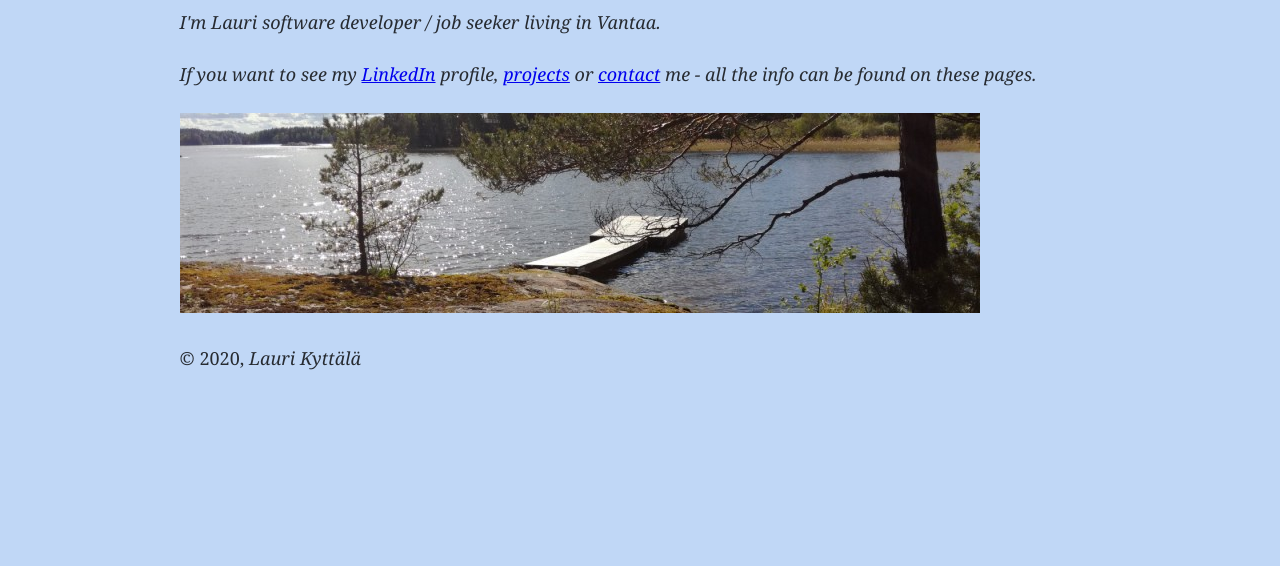
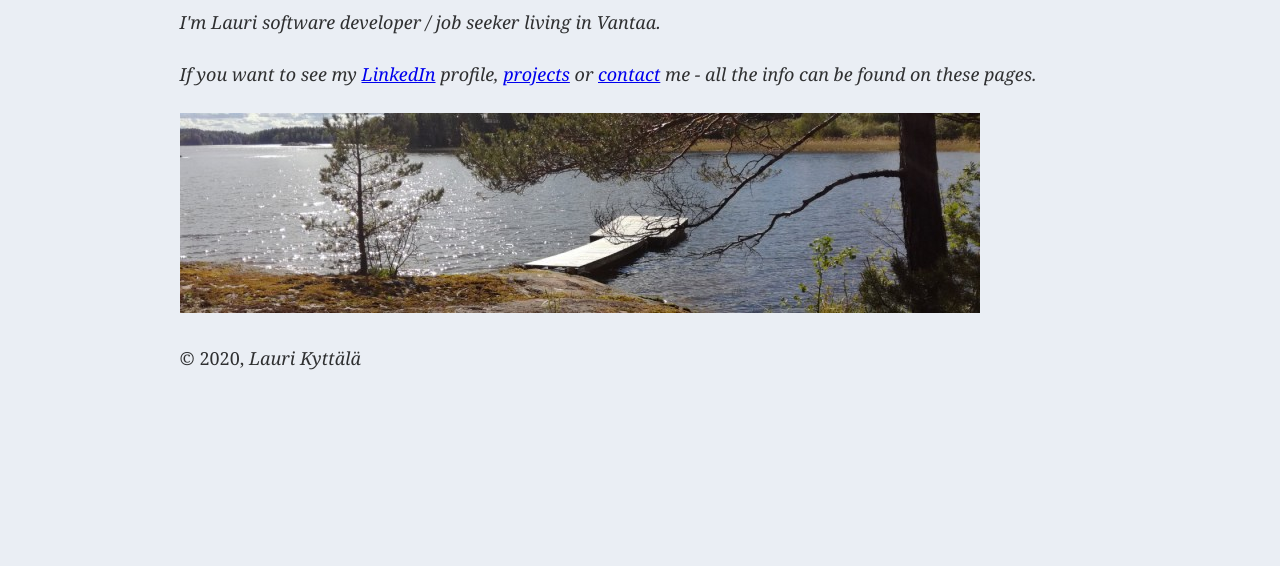
Before and after one commit to lasse1900/homePage, a Gatsby site: page / in a window 1280 px wide. Shown: the part 234-800 px from the top of the page. Built offline with nearby package versions, Linux system fonts and the light colour scheme; Gatsby itself is replaced by a stand-in of ours.

Commit message:
some styling

```diff
--- a/src/components/layout.css
+++ b/src/components/layout.css
@@ -10,7 +10,7 @@ body {
 }
 
 body {
-  background-color:rgba(165, 199, 243, 0.699);
+  background-color:rgba(226, 231, 240, 0.699);
 }
 
 article,
```
